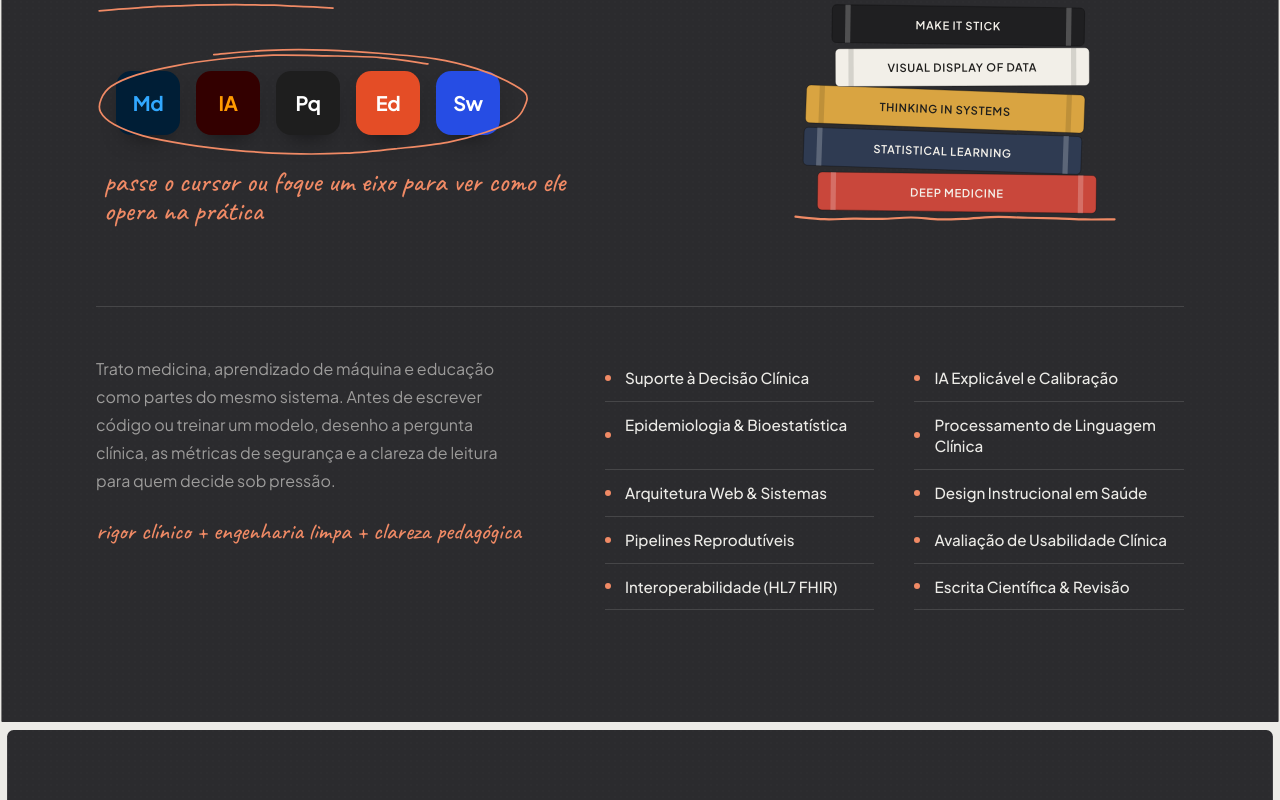
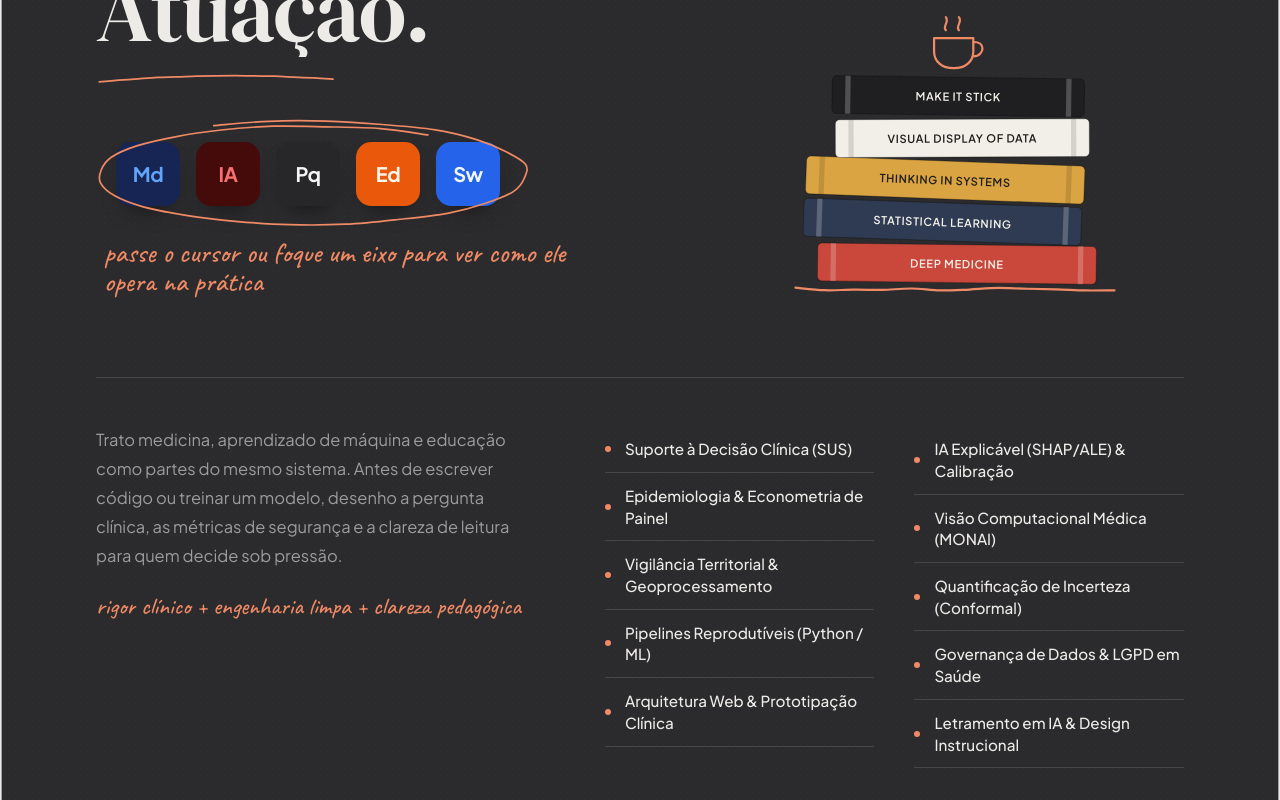
Before and after one commit to andrecfonseca-stack/Portifolio, a Next.js app: page / in a window 1280 px wide. Shown: the part 1820-2620 px from the top of the page. Built offline with nearby package versions, Linux system fonts and the light colour scheme.

Commit message:
feat: atualiza saudacao, link Instagram e matriz dinamica de Atuacao

```diff
--- a/src/components/sections/home-hello.tsx
+++ b/src/components/sections/home-hello.tsx
@@ -171,7 +171,11 @@ export function HomeHello() {
 
         {/* Right column: editorial greeting + marked-up interdisciplinary bio */}
         <div className="max-w-[58ch]">
-          <EditorialHeading text={profile.greeting} seed={10} />
+          <EditorialHeading
+            text={profile.greeting}
+            seed={10}
+            className="text-[clamp(2.25rem,4.5vw,4.35rem)] leading-[1.02]"
+          />
 
           <RevealBlock delay={0.12}>
             <p className="mt-7 text-[clamp(1rem,1.25vw,1.15rem)] leading-[1.75] text-[var(--fg)]">
--- a/src/components/sections/home-practice.tsx
+++ b/src/components/sections/home-practice.tsx
@@ -17,9 +17,16 @@ export function HomePractice() {
   const { reduced: prefersReduced } = useSafeMotion();
 
   const activeTile = activeIndex >= 0 ? profile.pillarTiles[activeIndex] : null;
-  const noteText = activeTile
-    ? `${activeTile.name} — ${activeTile.note}`
-    : profile.defaultTileNote;
+  const noteTitle = activeTile ? activeTile.name : profile.defaultTileNote;
+  const dynamicDescription = activeTile
+    ? activeTile.note
+    : profile.practiceIntro;
+
+  const leftColumnCompetencies = profile.competencies.slice(0, 5);
+  const rightColumnCompetencies = profile.competencies.slice(5, 10);
+
+  const isCompetencyHighlighted = (comp: string) =>
+    activeTile ? activeTile.relatedCompetencies.includes(comp) : false;
 
   return (
     <Sheet id="atuacao" label="atuação" tone="night" morph>
@@ -44,6 +51,7 @@ export function HomePractice() {
                     aria-label={`${tile.name}: ${tile.note}`}
                     onPointerEnter={() => setActiveIndex(idx)}
                     onFocus={() => setActiveIndex(idx)}
+                    onBlur={() => setActiveIndex(-1)}
                     onClick={() =>
                       setActiveIndex((cur) => (cur === idx ? -1 : idx))
                     }
@@ -64,10 +72,10 @@ export function HomePractice() {
               <PenMark kind="oval" seed={13} padX={6} padY={6} delay={0.22} />
             </div>
 
-            {/* Live handwritten marginalia note describing the focused/hovered pillar */}
+            {/* Live handwritten marginalia title of the focused/hovered pillar */}
             <div
               aria-live="polite"
-              className="mt-4 min-h-[3.5rem] max-w-[44ch] pl-2"
+              className="mt-4 min-h-[2.6rem] max-w-[44ch] pl-2"
             >
               <AnimatePresence mode="wait">
                 <m.p
@@ -75,10 +83,10 @@ export function HomePractice() {
                   initial={prefersReduced ? false : { opacity: 0, y: 6 }}
                   animate={{ opacity: 1, y: 0 }}
                   exit={prefersReduced ? undefined : { opacity: 0, y: -4 }}
-                  transition={{ duration: 0.24, ease: MOTION_EASE.editorial }}
+                  transition={{ duration: 0.22, ease: MOTION_EASE.editorial }}
                   className="font-marginalia text-2xl text-[var(--pen)] sm:text-[1.75rem]"
                 >
-                  {noteText}
+                  {noteTitle}
                 </m.p>
               </AnimatePresence>
             </div>
@@ -87,32 +95,65 @@ export function HomePractice() {
           <BookStack books={profile.books} note={profile.booksNote} />
         </div>
 
-        {/* Bottom half: methodology prose + 2-column transversal competencies */}
+        {/* Bottom half: Dynamic axis description on left | 2-column 10-competency matrix on right */}
         <div className="grid items-start gap-10 border-t border-[var(--rule)] pt-12 lg:grid-cols-[1fr_1.35fr] lg:gap-20">
           <RevealBlock>
-            <p className="max-w-[48ch] text-base leading-[1.75] text-[var(--muted)]">
-              {profile.practiceIntro}
-            </p>
+            <div className="min-h-[116px]">
+              <AnimatePresence mode="wait">
+                <m.p
+                  key={activeTile ? activeTile.id : "default"}
+                  initial={prefersReduced ? false : { opacity: 0, y: 4 }}
+                  animate={{ opacity: 1, y: 0 }}
+                  exit={prefersReduced ? undefined : { opacity: 0, y: -4 }}
+                  transition={{ duration: 0.2, ease: MOTION_EASE.editorial }}
+                  className="max-w-[50ch] text-base leading-[1.75] text-[var(--muted)] sm:text-[1.03rem]"
+                >
+                  {dynamicDescription}
+                </m.p>
+              </AnimatePresence>
+            </div>
             <p className="font-marginalia mt-6 text-2xl text-[var(--pen)]">
               rigor clínico + engenharia limpa + clareza pedagógica
             </p>
           </RevealBlock>
 
           <RevealBlock delay={0.12}>
-            <ul className="grid gap-x-10 gap-y-0 sm:grid-cols-2">
-              {profile.competencies.map((item) => (
+            <div className="grid gap-x-10 gap-y-0 sm:grid-cols-2">
+              {[leftColumnCompetencies, rightColumnCompetencies].map(
+                (col, colIdx) => (
+                  <ul key={colIdx} className="divide-y divide-[var(--rule)]">
+                    {col.map((item) => {
+                      const highlighted = isCompetencyHighlighted(item);
+                      const dimmed = activeTile !== null && !highlighted;
+                      return (
                         <li
                           key={item}
-                  className="group relative border-b border-[var(--rule)] py-3 pl-5 text-sm font-medium text-[var(--fg)] transition-colors hover:text-[var(--pen)] sm:text-[0.95rem]"
+                          className={cn(
+                            "group relative border-b border-[var(--rule)] py-3 pl-5 text-sm transition-all duration-200 sm:text-[0.95rem]",
+                            highlighted
+                              ? "translate-x-1 font-semibold text-[var(--fg)]"
+                              : dimmed
+                                ? "text-[var(--muted)] opacity-45"
+                                : "font-medium text-[var(--fg)] hover:text-[var(--pen)]",
+                          )}
                         >
                           <span
                             aria-hidden="true"
-                    className="absolute top-1/2 left-0 h-1.5 w-1.5 -translate-y-1/2 rounded-full bg-[var(--clinical)] transition-transform duration-200 group-hover:scale-150 group-hover:bg-[var(--pen)]"
+                            className={cn(
+                              "absolute top-1/2 left-0 h-1.5 w-1.5 -translate-y-1/2 rounded-full transition-transform duration-200",
+                              highlighted
+                                ? "scale-150 bg-[var(--pen)]"
+                                : "bg-[var(--clinical)] group-hover:scale-150 group-hover:bg-[var(--pen)]",
+                            )}
                           />
                           {item}
                         </li>
-              ))}
+                      );
+                    })}
                   </ul>
+                ),
+              )}
+            </div>
           </RevealBlock>
         </div>
       </div>
--- a/src/content/profile.ts
+++ b/src/content/profile.ts
@@ -19,51 +19,76 @@ const rawProfile: Profile = {
     "educador",
     "sonhador",
   ],
-  greeting: "Olá.",
+  greeting: "Iaew!! Tudo certinho ?!",
   bio: "Sou cientista de dados, pesquisador em Inteligência Artificial e Saúde, inventor, professor, profissional de Educação Física e estudante de Medicina no Recife. Atuo na interseção entre *ciência de dados, visão computacional e prática clínica*, integrando inovação e saúde. Meu trabalho parte de uma convicção simples: tecnologia médica só faz sentido quando [amplia o discernimento humano], seja no diagnóstico precoce, no desenvolvimento de novas ferramentas ou no ensino e formação de novos profissionais.",
   practiceIntro:
     "Trato medicina, aprendizado de máquina e educação como partes do mesmo sistema. Antes de escrever código ou treinar um modelo, desenho a pergunta clínica, as métricas de segurança e a clareza de leitura para quem decide sob pressão.",
   defaultTileNote: "passe o cursor ou foque um eixo para ver como ele opera na prática",
   pillarTiles: [
     {
-      id: "medicina",
+      id: "Md",
       code: "Md",
-      name: "Medicina Clínica",
-      note: "hipóteses reais à beira do leito, sem perder o contexto do paciente",
-      bg: "#001e36",
-      fg: "#31a8ff",
+      name: "Medicina & Prática Clínica",
+      note: "Formação médica (UFPE) aplicada à linha de frente e à cardiologia. Traduzo necessidades reais do ambulatório, da emergência e da atenção primária (SUS) em perguntas clínicas estruturadas antes de qualquer linha de código.",
+      bg: "#172554",
+      fg: "#60A5FA",
+      relatedCompetencies: [
+        "Suporte à Decisão Clínica (SUS)",
+        "Epidemiologia & Econometria de Painel",
+        "Governança de Dados & LGPD em Saúde",
+      ],
     },
     {
-      id: "ia",
+      id: "IA",
       code: "IA",
-      name: "Inteligência Artificial",
-      note: "modelos calibrados, interpretáveis e auditados antes de ir a campo",
-      bg: "#330000",
-      fg: "#ff9a00",
+      name: "Inteligência Artificial & Visão Computacional",
+      note: "Desenvolvimento de modelos preditivos tabulares (XGBoost) e pipelines de segmentação de imagens médicas (MONAI/PyTorch) no CIn-UFPE, priorizando explicabilidade (SHAP/ALE) e quantificação de incerteza (Conformal Prediction).",
+      bg: "#450A0A",
+      fg: "#F87171",
+      relatedCompetencies: [
+        "IA Explicável (SHAP/ALE) & Calibração",
+        "Visão Computacional Médica (MONAI)",
+        "Quantificação de Incerteza (Conformal)",
+      ],
     },
     {
-      id: "pesquisa",
+      id: "Pq",
       code: "Pq",
-      name: "Pesquisa Científica",
-      note: "coortes reprodutíveis, bioestatística rigorosa e dados abertos",
-      bg: "#1e1e1e",
-      fg: "#ffffff",
+      name: "Pesquisa & Epidemiologia Computacional",
+      note: "Investigação de disparidades territoriais e determinantes sociais em saúde. Combino estudos ecológicos, econometria de painel e validação cruzada espacial (Leave-One-Region-Out) para testar a transportabilidade de modelos no Brasil.",
+      bg: "#27272A",
+      fg: "#F4F4F5",
+      relatedCompetencies: [
+        "Epidemiologia & Econometria de Painel",
+        "IA Explicável (SHAP/ALE) & Calibração",
+        "Pipelines Reprodutíveis (Python / ML)",
+      ],
     },
     {
-      id: "educacao",
+      id: "Ed",
       code: "Ed",
-      name: "Educação Médica",
-      note: "ensino ativo baseado em casos, simulações e pensamento crítico",
-      bg: "#e44d26",
-      fg: "#ffffff",
+      name: "Educação & Letramento em IA",
+      note: "Fundador de iniciativa voluntária de letramento em IA e embaixador educacional. Desenho oficinas práticas e metodologias ativas para capacitar estudantes de medicina, enfermagem e escolas públicas no uso crítico e ético de IA.",
+      bg: "#EA580C",
+      fg: "#FFF7ED",
+      relatedCompetencies: [
+        "Letramento em IA & Design Instrucional",
+        "Suporte à Decisão Clínica (SUS)",
+      ],
     },
     {
-      id: "engenharia",
+      id: "Sw",
       code: "Sw",
-      name: "Engenharia de Software",
-      note: "interfaces rápidas, acessíveis e arquiteturas mantidas no mundo real",
-      bg: "#264de4",
-      fg: "#ffffff",
+      name: "Engenharia de Software & Saúde Digital",
+      note: "Construção de ferramentas analíticas e protótipos funcionais ponta a ponta — de painéis de vigilância epidemiológica (Dengue Recife) e plataformas de triagem (Conecta+Saúde) a soluções offline e de acessibilidade.",
+      bg: "#2563EB",
+      fg: "#EFF6FF",
+      relatedCompetencies: [
+        "Vigilância Territorial & Geoprocessamento",
+        "Pipelines Reprodutíveis (Python / ML)",
+        "Arquitetura Web & Prototipação Clínica",
+        "Governança de Dados & LGPD em Saúde",
+      ],
     },
   ],
   booksNote: "leituras que moldam meu método",
@@ -75,16 +100,16 @@ const rawProfile: Profile = {
     { title: "Make It Stick", author: "Brown, Roediger", color: "#1f1f21" },
   ],
   competencies: [
-    "Suporte à Decisão Clínica",
-    "IA Explicável e Calibração",
-    "Epidemiologia & Bioestatística",
-    "Processamento de Linguagem Clínica",
-    "Arquitetura Web & Sistemas",
-    "Design Instrucional em Saúde",
-    "Pipelines Reprodutíveis",
-    "Avaliação de Usabilidade Clínica",
-    "Interoperabilidade (HL7 FHIR)",
-    "Escrita Científica & Revisão",
+    "Suporte à Decisão Clínica (SUS)",
+    "Epidemiologia & Econometria de Painel",
+    "Vigilância Territorial & Geoprocessamento",
+    "Pipelines Reprodutíveis (Python / ML)",
+    "Arquitetura Web & Prototipação Clínica",
+    "IA Explicável (SHAP/ALE) & Calibração",
+    "Visão Computacional Médica (MONAI)",
+    "Quantificação de Incerteza (Conformal)",
+    "Governança de Dados & LGPD em Saúde",
+    "Letramento em IA & Design Instrucional",
   ],
   projectsNote: "quatro recortes entre ciência, sala de aula e produto",
   thanksHeading: "Obrigado.",
@@ -103,6 +128,11 @@ const rawProfile: Profile = {
       description: "Trajetória profissional e projetos aplicados",
     },
     {
+      label: "Instagram",
+      href: "https://www.instagram.com",
+      description: "Bastidores, rotina acadêmica e divulgação científica",
+    },
+    {
       label: "ORCID",
       href: "https://orcid.org",
       description: "Registro científico e publicações revisadas",
--- a/src/content/schemas.ts
+++ b/src/content/schemas.ts
@@ -72,6 +72,7 @@ export const PillarTileSchema = z.object({
   note: z.string().min(8),
   bg: z.string(),
   fg: z.string(),
+  relatedCompetencies: z.array(z.string()).min(1),
 });
 
 export type PillarTile = z.infer<typeof PillarTileSchema>;
```
Lines whose indentation alone changed are shown as unchanged.
